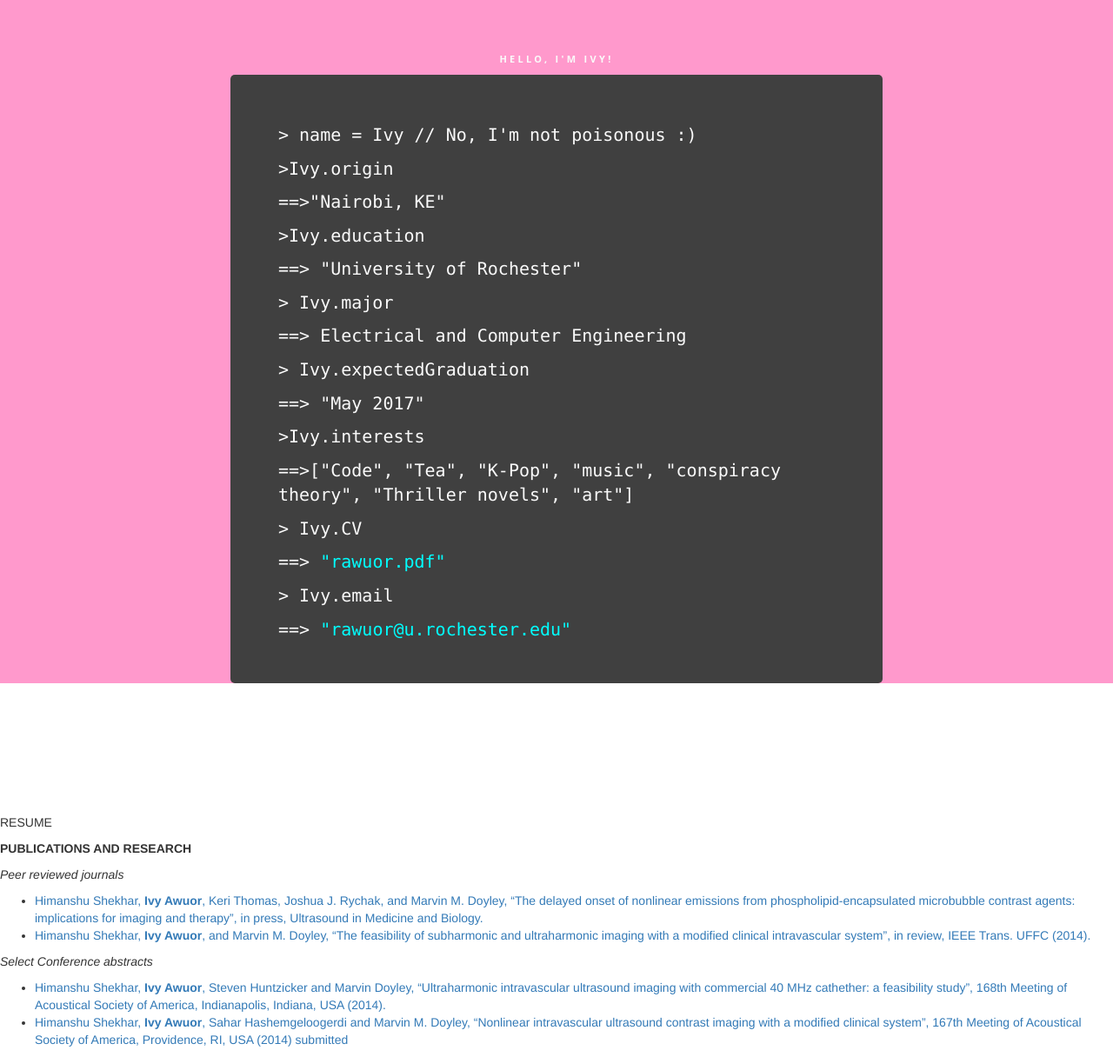
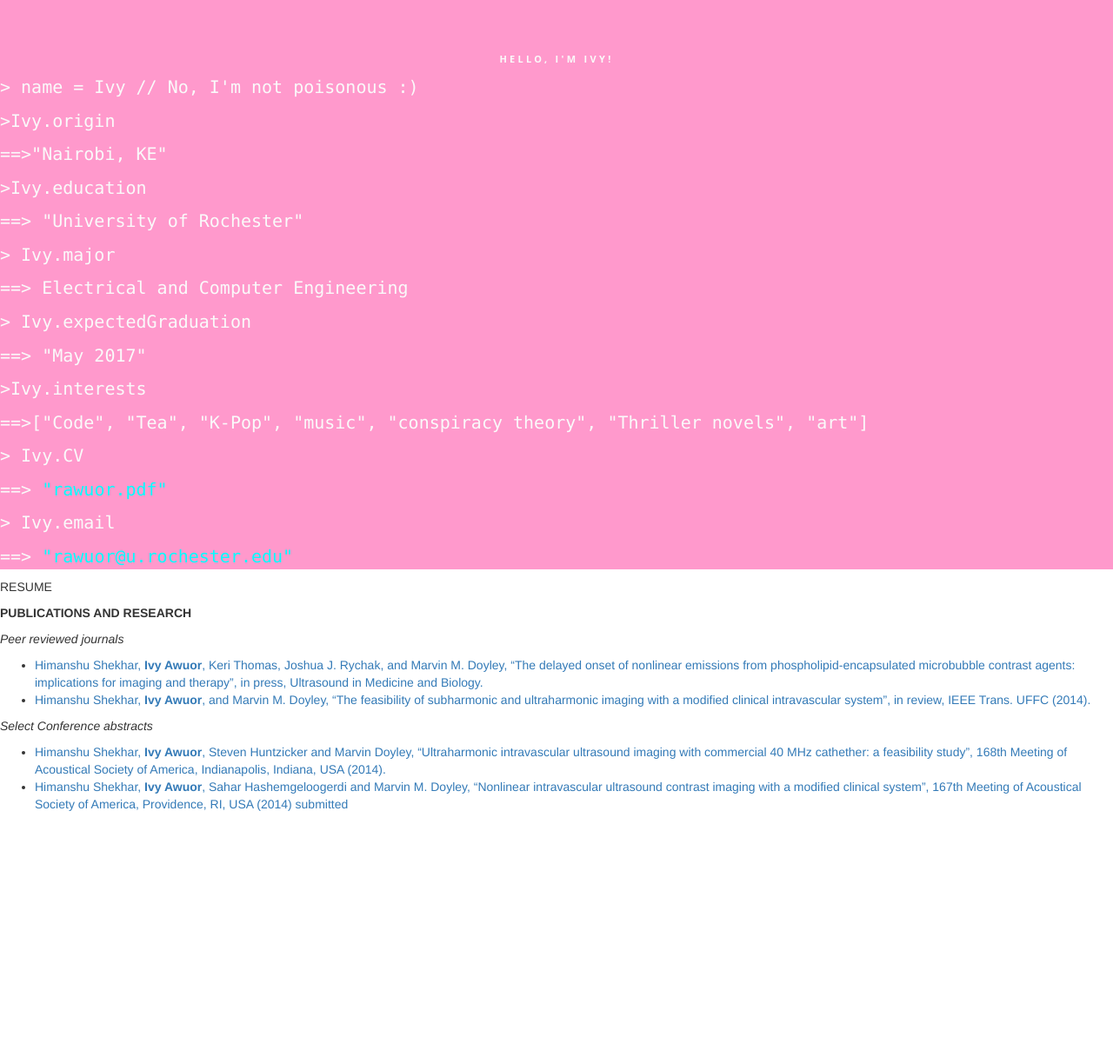
Before and after one commit to rawuor/rawuor.github.io, a Jekyll site: the page index.html, which Jekyll copies as it is, in a window 1280 px wide. Shown: the part 486-1702 px from the top of the page at 87% size. Built offline with Jekyll 4.4.1, drawn with Linux system fonts in a browser that asks for light colours; nearby versions of some CDN libraries; after the commit the page ends 1431 px from its top, so only the background shows below that.

Commit message:
Update default.css

```diff
--- a/css/default.css
+++ b/css/default.css
@@ -23,6 +23,7 @@
   text-transform:uppercase;*/
   /*width:50%;*/
   min-width:800px;
+  width:100%;
   background-color:#ff99cc;
 }
 
@@ -36,12 +37,12 @@
   font-size:11px;
 }
 
-#about_wrapper{
+/*#about_wrapper{
   background-color:#ff99cc;
   width:800;
  /* margin:0 auto;
   height:800;*/
-}
+}*/
 
 #inner_about{
  margin-top:150px;
```
